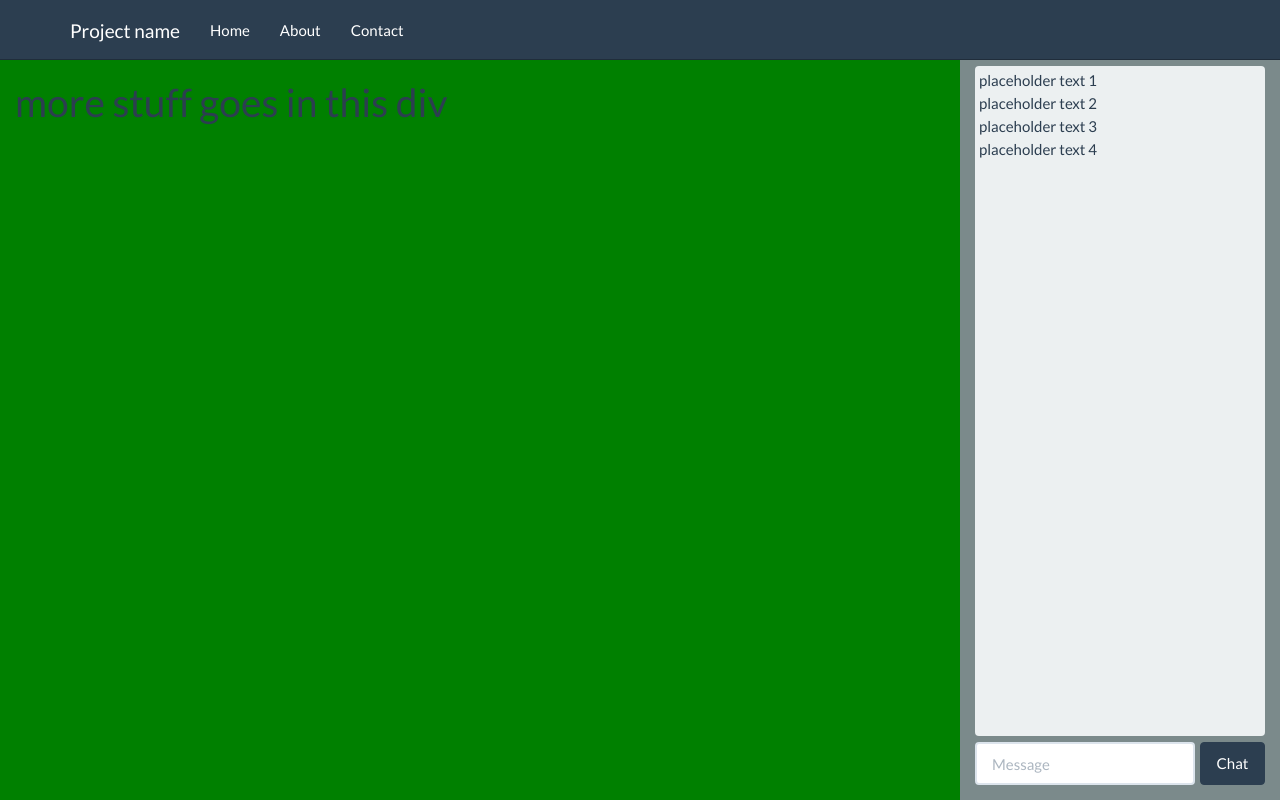
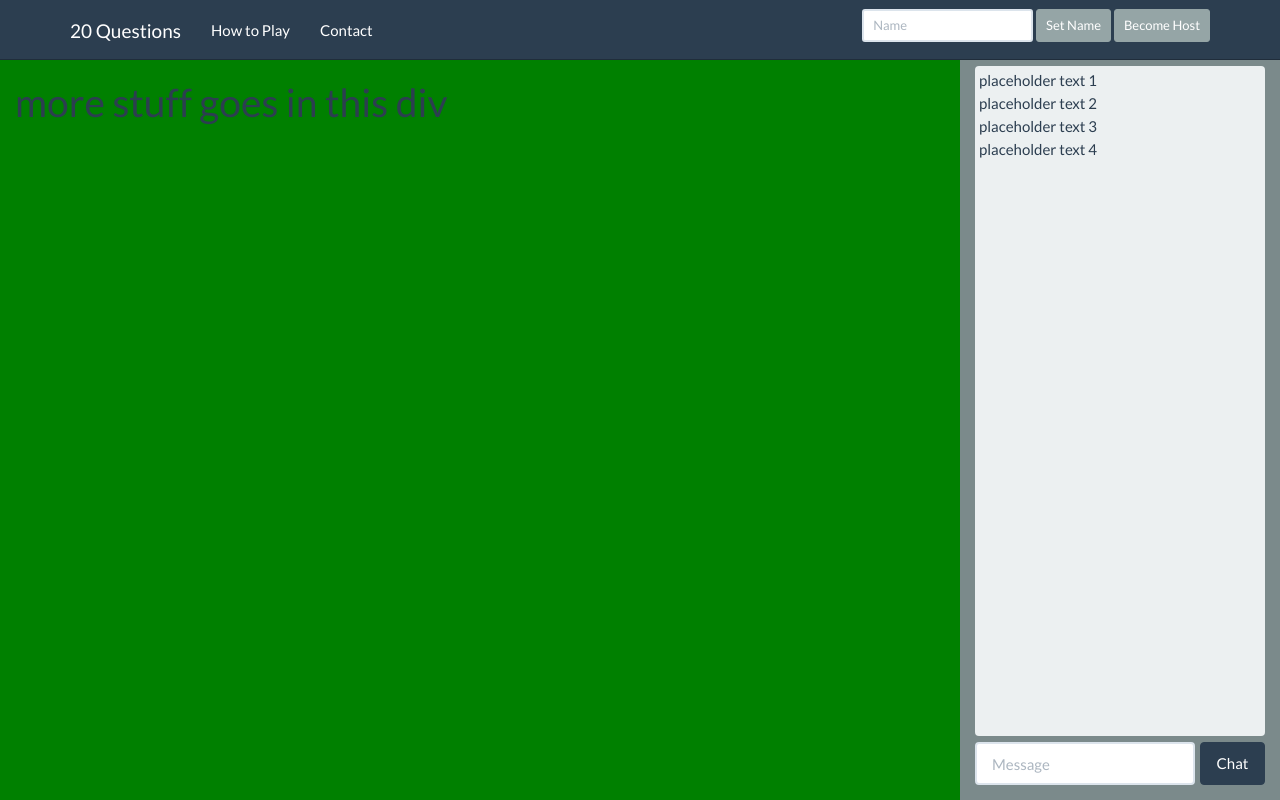
Before and after one commit to d-chen/twenty-questions-multi, a website: page app/index.html in a window 1280 px wide. Drawn offline with nearby package versions, Linux system fonts and the light colour scheme.

Commit message:
install nodejs modules; HTML form

```diff
--- a/app/index.html
+++ b/app/index.html
@@ -3,7 +3,7 @@
 
 <head>
 	<meta charset="utf-8">
-	<title> Bootstrap Template </title>
+	<title> 20 Questions </title>
 	<link href="css/bootstrap.min.css" rel="stylesheet">
 	<link href="css/app.css" rel="stylesheet">
 </head>
@@ -13,27 +13,33 @@
 	<div class="navbar navbar-default navbar-fixed-top">
 		<div class="container">
 			<div class="navbar-header">
-				<a class="navbar-brand" href="#">Project name</a>
+				<a class="navbar-brand" href="#">20 Questions</a>
 			</div>
+
 			<div class="collapse navbar-collapse">
 				<ul class="nav navbar-nav">
-					<li><a href="#">Home</a></li>
-					<li><a href="#">About</a></li>
+					<li><a href="#">How to Play</a></li>
 					<li><a href="#">Contact</a></li>
 				</ul>
-			</div><!--/.nav-collapse -->
+
+				<form class="navbar-form navbar-right">
+					<input id="name-input" class="form-control input-sm" type="text" placeholder="Name" />
+
+					<button id="name-button" type="submit" class="btn btn-sm btn-default">Set Name</button>
+
+					<button id="host-button" type="submit" class="btn btn-sm btn-default">Become Host</button>
+				</form>
+			</div>
 		</div>
 	</div>
 
 	<div class="row" id="layout">
-
 		<div class="col-xs-9" id="game-window">
 			<h1>more stuff goes in this div</h1>
 		</div>
 
 
 		<div class="col-xs-3" id="chat-window">
-
 			<div class="well" id="chat-panel">
 				<ul id="chat-line-list">
 					<li>placeholder text 1</li>
@@ -48,7 +54,6 @@
 				<button type="submit" class="btn btn-primary" id="chat-button">Chat</button>
 			</div>
 		</div>
-
 	</div>
 
 </body>
--- a/app/js/app.js
+++ b/app/js/app.js
@@ -13,7 +13,7 @@ angular.module('myApp', [
   'btford.socket-io'
 ]).
 config(['$routeProvider', function($routeProvider) {
-  $routeProvider.when('/view1', {templateUrl: 'partials/partial1.html', controller: 'MyCtrl1'});
-  $routeProvider.when('/view2', {templateUrl: 'partials/partial2.html', controller: 'MyCtrl2'});
+  //$routeProvider.when('/view1', {templateUrl: 'partials/partial1.html', controller: 'MyCtrl1'});
+  //$routeProvider.when('/view2', {templateUrl: 'partials/partial2.html', controller: 'MyCtrl2'});
   $routeProvider.otherwise({redirectTo: '/view1'});
 }]);
```
Also changed, not shown: package.json (added, +23 -0 lines), 2 other files. Lines whose indentation alone changed are shown as unchanged.
